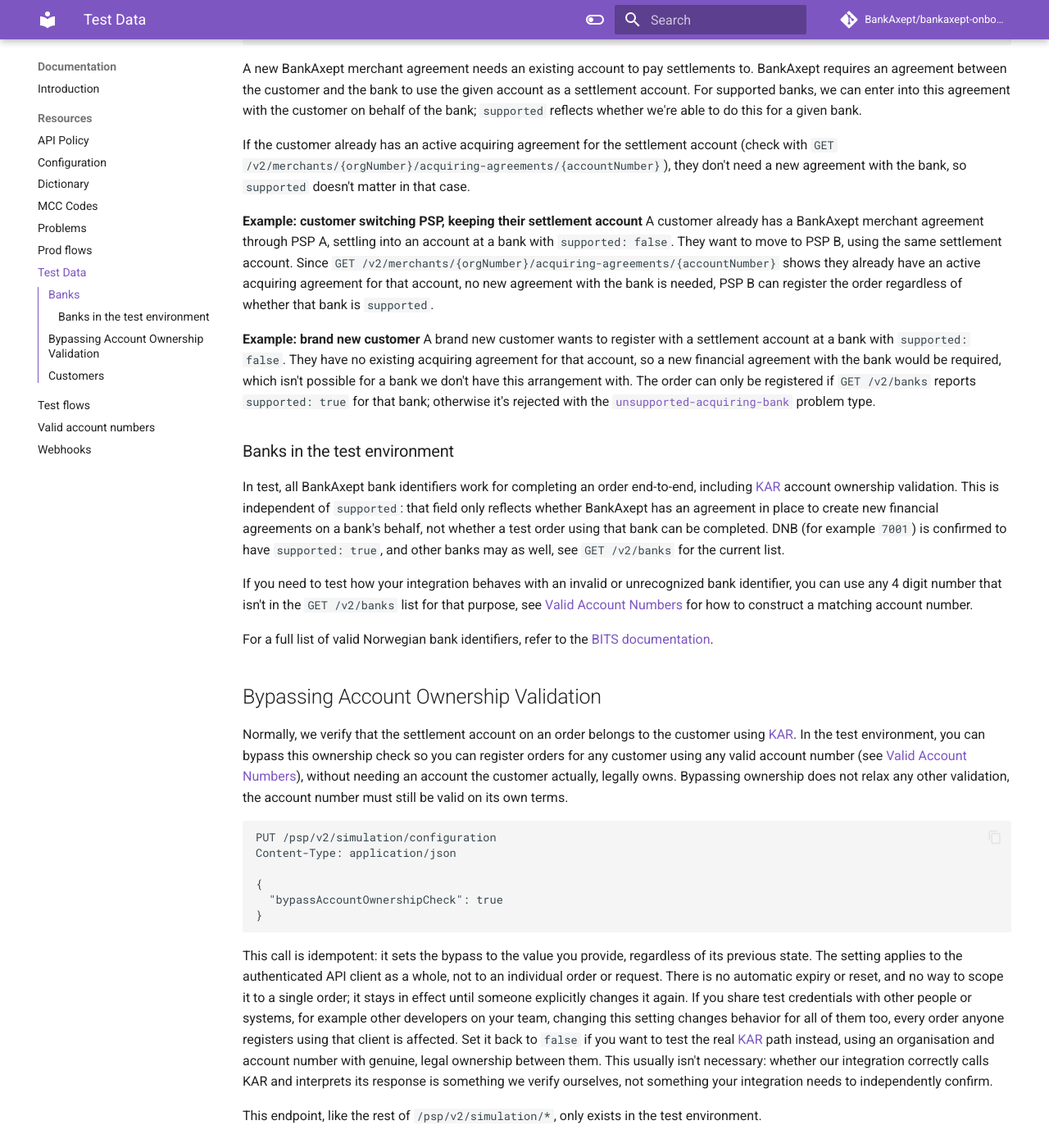
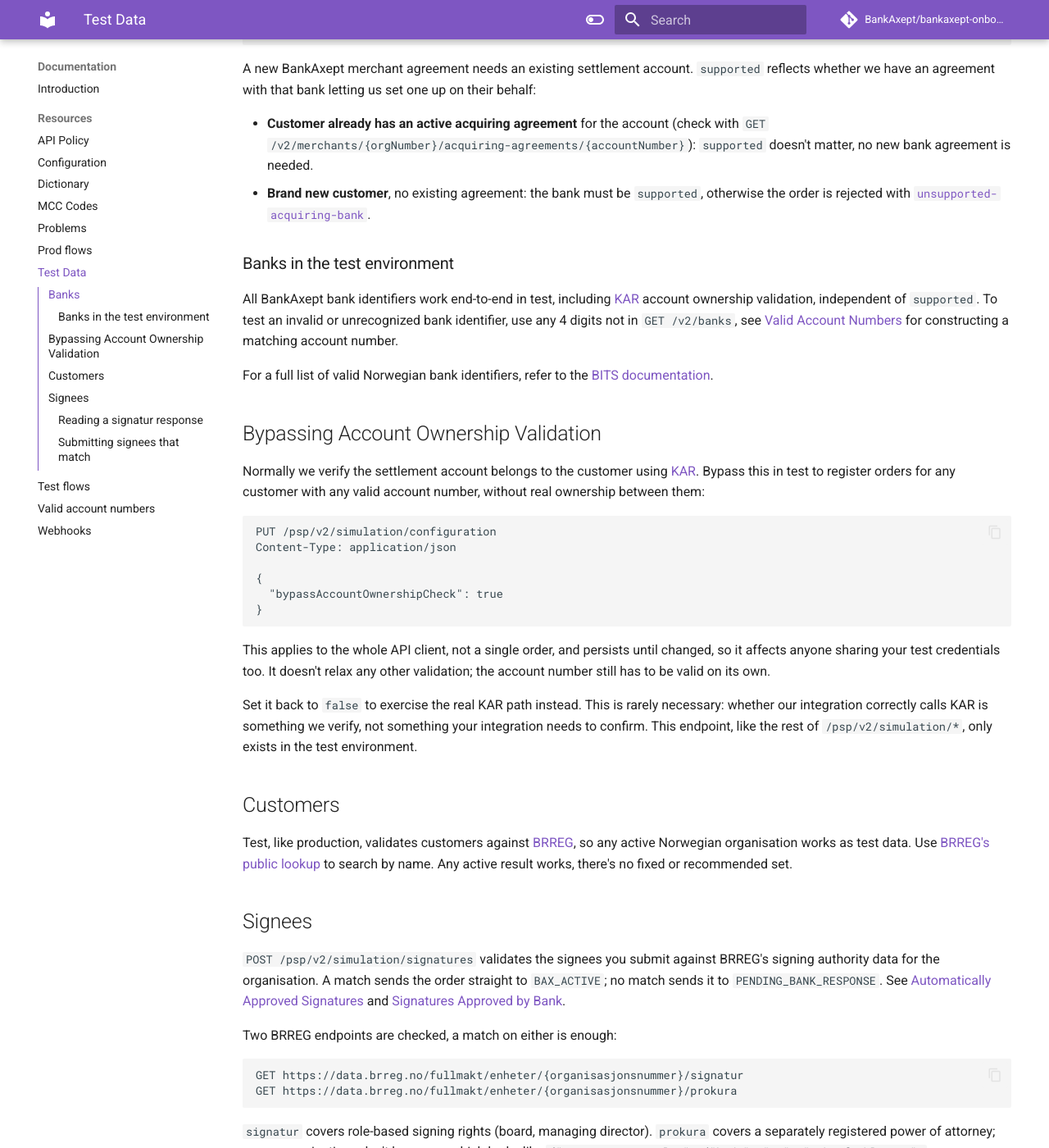
Before and after one commit to BankAxept/bankaxept-onboarding-external-documentation, an MkDocs documentation site: the page built from docs/test_data.md, in a window 1280 px wide and 1400 px high, scrolled down 751 px. Shown: the whole window at 82% size. Built offline with MkDocs 1.6.1 and Material for MkDocs 9.7.7, drawn with Linux system fonts in a browser that asks for light colours; comment, search, counter and statistics services are not loaded; some of the changed text lies outside the part shown.

Commit message:
Test data: BRREG signees (#63)
* Document BRREG signature data for signee testing (#54)

Explains the signatur/prokura endpoints, using a fully synthetic
worked example (invented organisation, names and dates) rather than
real personal data.

Highlights the key distinction that drives correct test data:
personRolleGrunnlag lists individuals who hold some relevant role,
but signeringsKombinasjon.kombinasjon is what actually matters, an
exact-match requirement verified against the real validation logic
in ams-portal's BrregClient. Also covers the regelStatus: RI case
where BRREG falls back to a maximal safe combination.

Links the matching/mismatching outcomes to the relevant Test Flow
diagrams.

* Trim fluff: cut restated caveats, condense examples to bullets, shorten field-by-field breakdown to what actually matters

* Soften claim: many organisations don't have prokura registered, not most

* Drop ISO 8601 date format note, already covered by the API contract

* Fix missing /psp prefix: inline endpoint mention and add request line to the signees example

````diff
--- a/docs/test_data.md
+++ b/docs/test_data.md
@@ -27,27 +27,20 @@ GET /psp/v2/banks
 ]
 ```
 
-A new BankAxept merchant agreement needs an existing account to pay settlements to. BankAxept requires an agreement between the customer and the bank to use the given account as a settlement account. For supported banks, we can enter into this agreement with the customer on behalf of the bank; `supported` reflects whether we're able to do this for a given bank.
+A new BankAxept merchant agreement needs an existing settlement account. `supported` reflects whether we have an agreement with that bank letting us set one up on their behalf:
 
-If the customer already has an active acquiring agreement for the settlement account (check with `GET /v2/merchants/{orgNumber}/acquiring-agreements/{accountNumber}`), they don't need a new agreement with the bank, so `supported` doesn't matter in that case.
-
-**Example: customer switching PSP, keeping their settlement account**
-A customer already has a BankAxept merchant agreement through PSP A, settling into an account at a bank with `supported: false`. They want to move to PSP B, using the same settlement account. Since `GET /v2/merchants/{orgNumber}/acquiring-agreements/{accountNumber}` shows they already have an active acquiring agreement for that account, no new agreement with the bank is needed, PSP B can register the order regardless of whether that bank is `supported`.
-
-**Example: brand new customer**
-A brand new customer wants to register with a settlement account at a bank with `supported: false`. They have no existing acquiring agreement for that account, so a new financial agreement with the bank would be required, which isn't possible for a bank we don't have this arrangement with. The order can only be registered if `GET /v2/banks` reports `supported: true` for that bank; otherwise it's rejected with the [`unsupported-acquiring-bank`](./problems.md#unsupported-acquiring-bank) problem type.
+- **Customer already has an active acquiring agreement** for the account (check with `GET /v2/merchants/{orgNumber}/acquiring-agreements/{accountNumber}`): `supported` doesn't matter, no new bank agreement is needed.
+- **Brand new customer**, no existing agreement: the bank must be `supported`, otherwise the order is rejected with [`unsupported-acquiring-bank`](./problems.md#unsupported-acquiring-bank).
 
 ### Banks in the test environment
 
-In test, all BankAxept bank identifiers work for completing an order end-to-end, including [KAR](dictionary.md) account ownership validation. This is independent of `supported`: that field only reflects whether BankAxept has an agreement in place to create new financial agreements on a bank's behalf, not whether a test order using that bank can be completed. DNB (for example `7001`) is confirmed to have `supported: true`, and other banks may as well, see `GET /v2/banks` for the current list.
-
-If you need to test how your integration behaves with an invalid or unrecognized bank identifier, you can use any 4 digit number that isn't in the `GET /v2/banks` list for that purpose, see [Valid Account Numbers](./valid_account_numbers.md) for how to construct a matching account number.
+All BankAxept bank identifiers work end-to-end in test, including [KAR](dictionary.md) account ownership validation, independent of `supported`. To test an invalid or unrecognized bank identifier, use any 4 digits not in `GET /v2/banks`, see [Valid Account Numbers](./valid_account_numbers.md) for constructing a matching account number.
 
 For a full list of valid Norwegian bank identifiers, refer to the [BITS documentation](https://www.bits.no/document/iban/).
 
 ## Bypassing Account Ownership Validation
 
-Normally, we verify that the settlement account on an order belongs to the customer using [KAR](dictionary.md). In the test environment, you can bypass this ownership check so you can register orders for any customer using any valid account number (see [Valid Account Numbers](./valid_account_numbers.md)), without needing an account the customer actually, legally owns. Bypassing ownership does not relax any other validation, the account number must still be valid on its own terms.
+Normally we verify the settlement account belongs to the customer using [KAR](dictionary.md). Bypass this in test to register orders for any customer with any valid account number, without real ownership between them:
 
 ```http
 PUT /psp/v2/simulation/configuration
@@ -58,10 +51,86 @@ Content-Type: application/json
 }
 ```
 
-This call is idempotent: it sets the bypass to the value you provide, regardless of its previous state. The setting applies to the authenticated API client as a whole, not to an individual order or request. There is no automatic expiry or reset, and no way to scope it to a single order; it stays in effect until someone explicitly changes it again. If you share test credentials with other people or systems, for example other developers on your team, changing this setting changes behavior for all of them too, every order anyone registers using that client is affected. Set it back to `false` if you want to test the real [KAR](dictionary.md) path instead, using an organisation and account number with genuine, legal ownership between them. This usually isn't necessary: whether our integration correctly calls KAR and interprets its response is something we verify ourselves, not something your integration needs to independently confirm.
+This applies to the whole API client, not a single order, and persists until changed, so it affects anyone sharing your test credentials too. It doesn't relax any other validation; the account number still has to be valid on its own.
 
-This endpoint, like the rest of `/psp/v2/simulation/*`, only exists in the test environment.
+Set it back to `false` to exercise the real KAR path instead. This is rarely necessary: whether our integration correctly calls KAR is something we verify, not something your integration needs to confirm. This endpoint, like the rest of `/psp/v2/simulation/*`, only exists in the test environment.
 
 ## Customers
 
-Test, like production, validates customers against [BRREG](dictionary.md), so any active Norwegian organisation can be used as test data. Use [BRREG's public lookup](https://virksomhet.brreg.no) to search for one by name and use its organisation number. Any active result works. There's no fixed or recommended set; searching for your own company name or any term relevant to your testing works just as well as anything else.
+Test, like production, validates customers against [BRREG](dictionary.md), so any active Norwegian organisation works as test data. Use [BRREG's public lookup](https://virksomhet.brreg.no) to search by name. Any active result works, there's no fixed or recommended set.
+
+## Signees
+
+`POST /psp/v2/simulation/signatures` validates the signees you submit against BRREG's signing authority data for the organisation. A match sends the order straight to `BAX_ACTIVE`; no match sends it to `PENDING_BANK_RESPONSE`. See [Automatically Approved Signatures](./test_flows.md#automatically-approved-signatures) and [Signatures Approved by Bank](./test_flows.md#signatures-approved-by-bank).
+
+Two BRREG endpoints are checked, a match on either is enough:
+
+```
+GET https://data.brreg.no/fullmakt/enheter/{organisasjonsnummer}/signatur
+GET https://data.brreg.no/fullmakt/enheter/{organisasjonsnummer}/prokura
+```
+
+`signatur` covers role-based signing rights (board, managing director). `prokura` covers a separately registered power of attorney; many organisations don't have one, which looks like `{"signeringsGrunnlag": {"kode": "SI", "tekstforklaring": "Signeringsgrunnlag finnes ikke"}}`, a normal response, not an error.
+
+### Reading a `signatur` response
+
+Invented example, not real data:
+
+```json
+{
+  "signeringsGrunnlag": {
+    "muligeSigneringsRoller": {
+      "personRolleGrunnlag": [
+        { "fodselsdato": "01.01.1980", "navn": "Kari Nordmann", "rolle": { "kode": "DAGL" } },
+        { "fodselsdato": "02.02.1975", "navn": "Ola Nordmann", "rolle": { "kode": "LEDE" } },
+        { "fodselsdato": "03.03.1978", "navn": "Per Hansen", "rolle": { "kode": "MEDL" } },
+        { "fodselsdato": "04.04.1982", "navn": "Mona Lund", "rolle": { "kode": "MEDL" } }
+      ]
+    },
+    "signaturProkuraRoller": { "signaturProkuraFritekst": "To styremedlemmer i fellesskap. Daglig leder eller styrets leder hver for seg." }
+  },
+  "signeringsKombinasjon": {
+    "kombinasjon": [
+      {
+        "kode": "STYR",
+        "personRolleKombinasjon": [
+          { "fodselsdato": "02.02.1975", "navn": "Ola Nordmann", "rolle": { "kode": "LEDE" } },
+          { "fodselsdato": "03.03.1978", "navn": "Per Hansen", "rolle": { "kode": "MEDL" } },
+          { "fodselsdato": "04.04.1982", "navn": "Mona Lund", "rolle": { "kode": "MEDL" } }
+        ],
+        "tekstforklaring": "Styret i fellesskap"
+      }
+    ]
+  },
+  "status": {
+    "regelStatus": { "kode": "RI", "tekstforklaring": "Regel er ikke registrert eller standardisert." }
+  }
+}
+```
+
+Two things matter here:
+
+- **Use `signeringsKombinasjon.kombinasjon`, not `personRolleGrunnlag`.** The latter is just a flat list of everyone holding a relevant role (`DAGL` managing director, `LEDE` board chair, `MEDL` board member); it doesn't say who can sign, or together with whom. Each entry under `kombinasjon` is one complete, valid combination, for example `"Styret i fellesskap"` ("the board, jointly") above. Submit that entire set, and only that set, to get a match.
+- **`regelStatus: "RI"`** ("rule not standardized") means BRREG couldn't mechanically derive a simpler combination, even if the free text (`signaturProkuraFritekst`) hints that one exists, and falls back to one safe combination instead (here, the whole board). Only what's listed under `kombinasjon` is usable for simulation.
+
+### Submitting signees that match
+
+Submit the exact set of people from one combination, no more, no fewer. Matching is on full name (exact string) and date of birth:
+
+```http
+POST /psp/v2/simulation/signatures
+Content-Type: application/json
+
+{
+  "orderId": "{orderId}",
+  "signees": [
+    { "fullName": "Ola Nordmann", "dateOfBirth": "1975-02-02", "email": "ola.nordmann@example.com" },
+    { "fullName": "Per Hansen", "dateOfBirth": "1978-03-03", "email": "per.hansen@example.com" },
+    { "fullName": "Mona Lund", "dateOfBirth": "1982-04-04", "email": "mona.lund@example.com" }
+  ]
+}
+```
+
+`email` isn't checked against BRREG, it only identifies the signee within your order.
+
+A subset, an extra person, or anyone not in a combination won't match, sending the order to `PENDING_BANK_RESPONSE`, see [Signatures Approved by Bank](./test_flows.md#signatures-approved-by-bank) and [Signatures Rejected by Bank](./test_flows.md#signatures-rejected-by-bank) for simulating what happens next.
````
